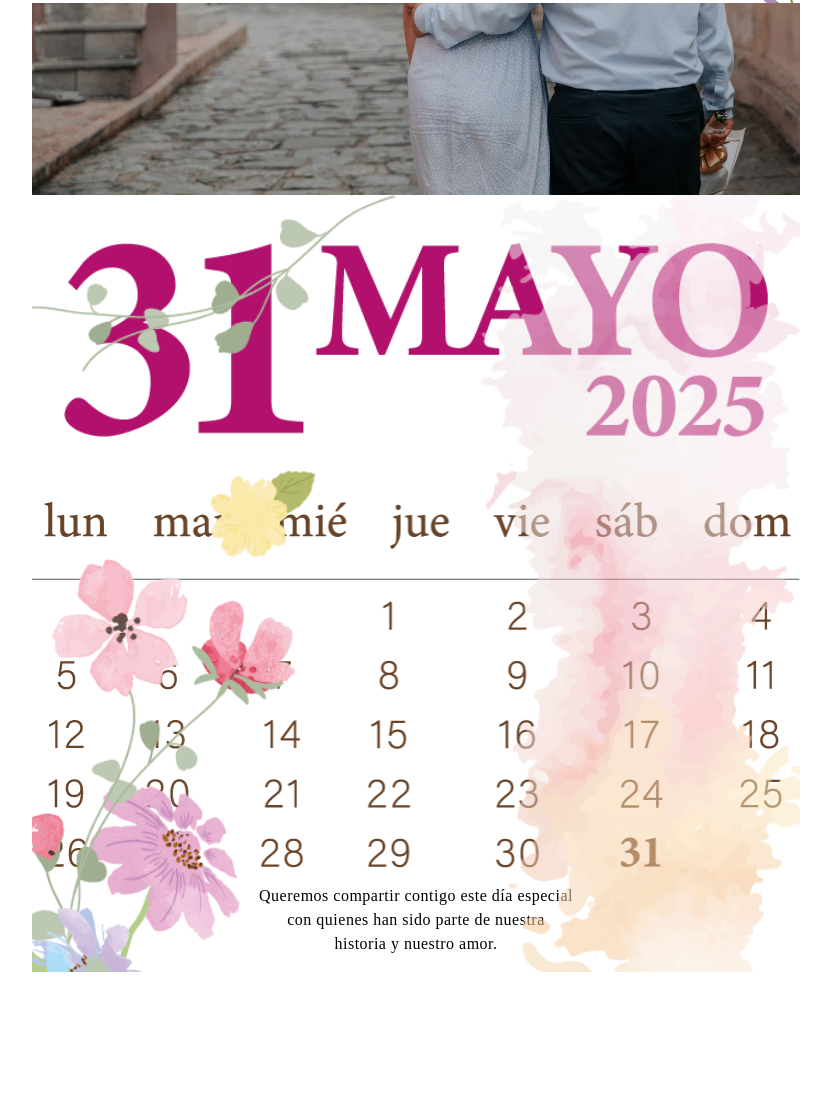
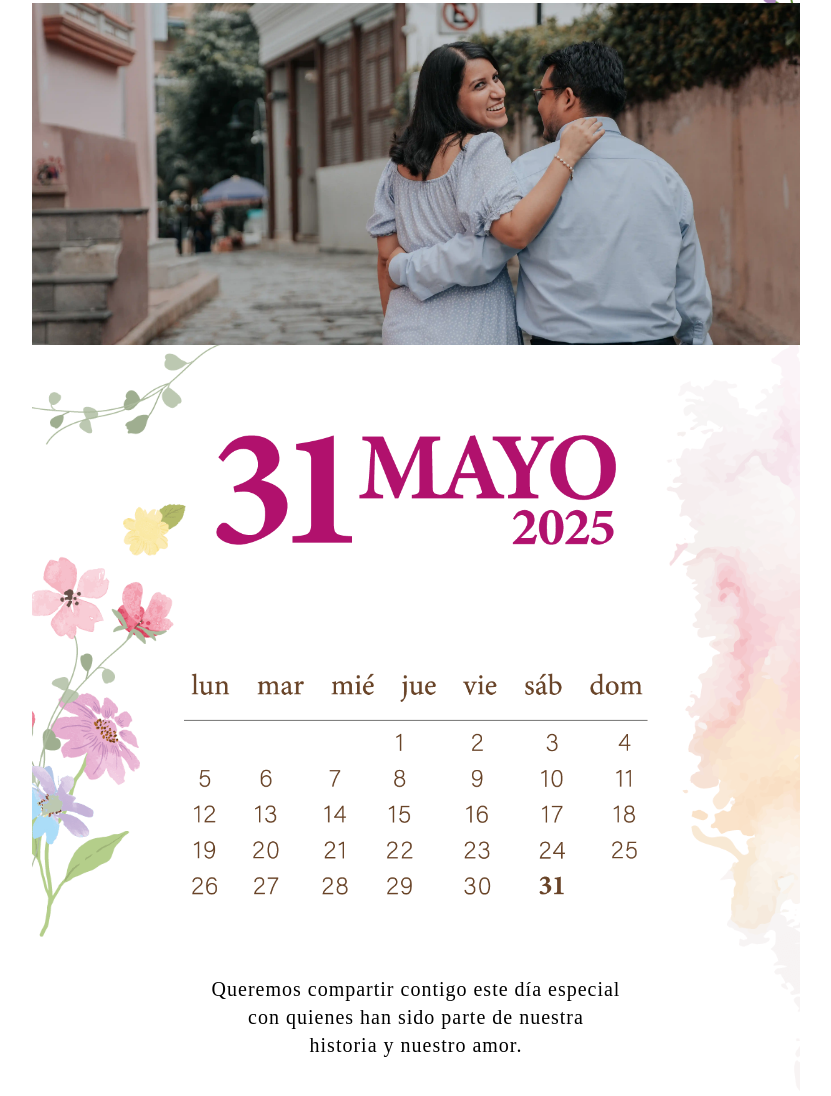
Before and after one commit to iaalvearp/wedding_maria_gustavo, an Astro site: page / in a window 1280 px wide. Shown: the part 1749-2845 px from the top of the page, without its empty margins (224-1055 px from the left). Before the commit the page ends 2721 px from the top, so only its background shows below. Built offline with nearby package versions, Linux system fonts and the light colour scheme; Astro itself is replaced by a stand-in of ours.

Commit message:
Calendary section done

```diff
--- a/src/components/Calendary.astro
+++ b/src/components/Calendary.astro
@@ -4,7 +4,7 @@
 
 <section>
     <picture class="pic-box">
-        <img class="pic-calendary" src="img/calendar.webp" alt="">
+        <img class="pic-calendary" src="img/calendar_cr.webp" alt="">
     </picture>
     <img class="left-calendar-flowers" src="assets/left-calendar-flowers.png" alt="">
     <img class="watercolor-calendar-right" src="assets/watercolor-calendar-right.png" alt="">
@@ -37,7 +37,7 @@
             width: 120%;
             height: auto;
             position: absolute;
-            bottom: 0;
+            right: 0;
         }
 
         .left-calendar-flowers {
@@ -71,16 +71,54 @@
             line-height: 1.5rem;
             letter-spacing: 0.5px;
             text-align: center;
+            margin: 3rem 0;
         }
     }
 
-    @media (max-width: 768px) {
-        p {
-            margin: 3rem 0;
-            z-index: 1;
-            font-size: 1rem;
-            line-height: 1.5rem;
-            letter-spacing: 0.5px;
+    @media (width >= 768px) {
+
+        section {
+
+            .pic-box {
+                height: 22rem;
+            }
+
+            .pic-calendary {
+                width: 100%;
+            }
+
+            .calendar {
+                margin-top: 8rem;
+            }
+
+            .left-calendar-flowers, .watercolor-calendar-right {
+                top: 21rem;
+                max-width: 230px;
+            }
+
+            .left-calendar-flowers {
+                left: -1.75rem;
+            }
+
+            .watercolor-calendar-right {
+                right: -6rem;
+            }
+
+            .date {
+                margin-top: 5rem;
+                max-width: 25rem;
+            }
+
+            .calendar {
+                max-width: 29rem;
+            }
+
+            p {
+                font-size: 1.25rem;
+                line-height: 1.75rem;
+                letter-spacing: 1px;
+                margin-top: 4em;
+            }
         }
     }
 </style>
```
Also changed, not shown: public/img/calendar.webp (deleted), public/img/calendar_cr.webp (added).
